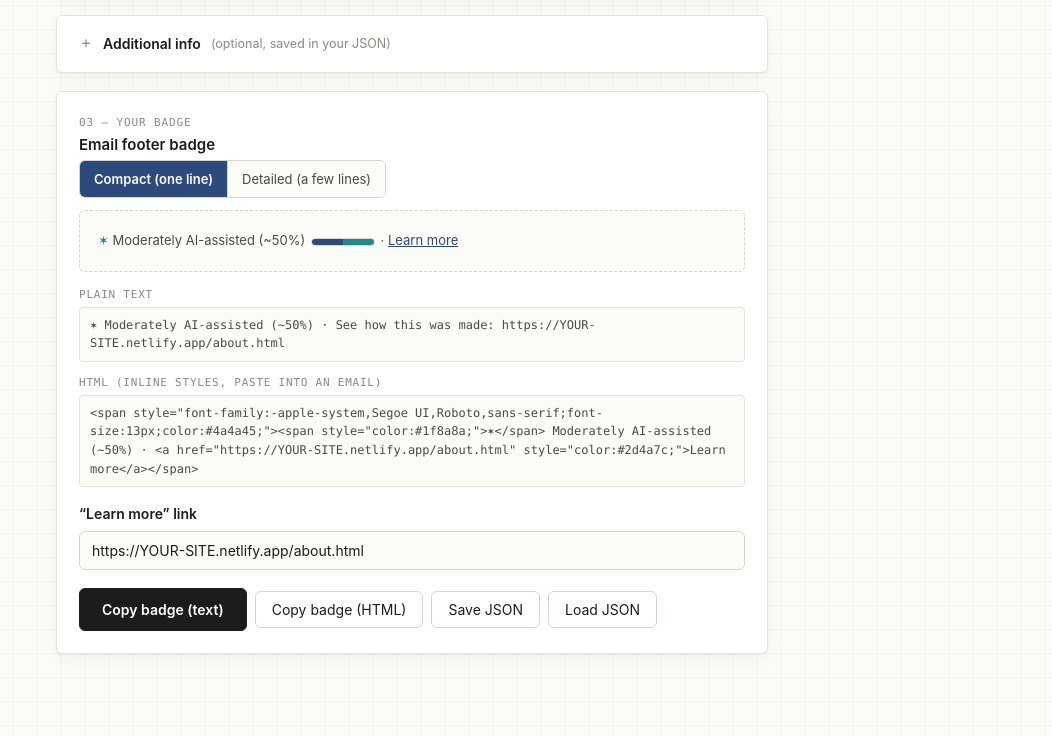
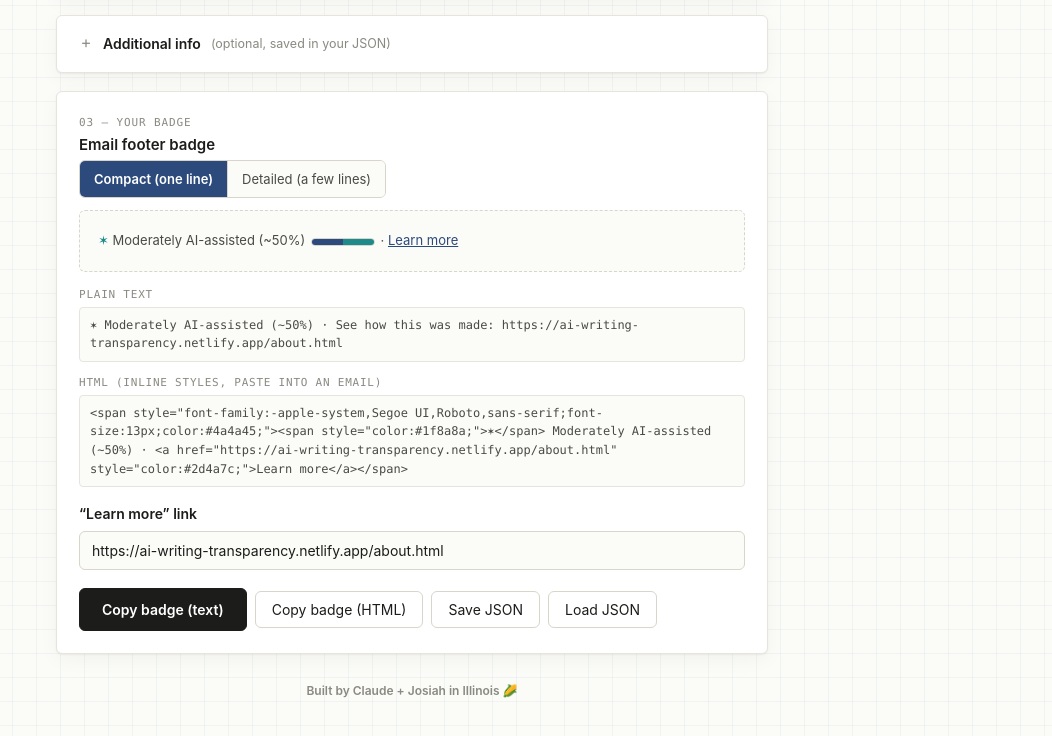
Before and after one commit to jdavid22/AI-Writing-Transparency-Lite, a plain HTML site: page index.html in a window 1280 px wide. Shown: the part 835-1571 px from the top of the page, without its empty margins (228-1280 px from the left). Drawn offline with Linux system fonts and the light colour scheme.

Commit message:
Added website footer

```diff
--- a/app.js
+++ b/app.js
@@ -26,7 +26,7 @@
 //  If you fork this, set LEARN_MORE_URL to your own About page (or leave it
 //  blank to auto-derive on http(s)).
 //
-const LEARN_MORE_URL = 'https://YOUR-SITE.netlify.app/about.html'; // default; users can override in the UI
+const LEARN_MORE_URL = 'https://ai-writing-transparency.netlify.app/about.html'; // default; users can override in the UI
 const PLACEHOLDER_URL = 'https://YOUR-SITE.example/about.html'; // shown only on file:// when the constant is blank and no override
 const BASE_KEY = 'aside.learnMoreUrl';
 
--- a/index.html
+++ b/index.html
@@ -125,6 +125,7 @@
       </div>
     </section>
 
+    <a class="credit" href="https://josiahmdavidson.com" target="_blank" rel="noopener">Built by Claude + Josiah in Illinois 🌽</a>
   </main>
 
   <div class="toast" id="toast" role="status" aria-live="polite"></div>
--- a/styles.css
+++ b/styles.css
@@ -330,6 +330,18 @@ details.collapse .collapse-body { padding: 0 22px 20px; }
 
 .brandline { text-align: center; font-family: var(--mono); font-size: 11px; color: var(--muted); margin-top: 22px; letter-spacing: 0.05em; }
 
+/* understated creator credit */
+.credit {
+  display: block;
+  text-align: center;
+  margin-top: 28px;
+  font-size: 12px;
+  font-weight: 600;
+  color: var(--muted);
+  text-decoration: none;
+}
+.credit:hover { text-decoration: underline; }
+
 .toast { position: fixed; bottom: 22px; left: 50%; transform: translateX(-50%); background: var(--ink); color: #fff; font-size: 13px; padding: 9px 18px; border-radius: 20px; opacity: 0; transition: opacity 0.2s; pointer-events: none; z-index: 50; }
 .toast.show { opacity: 1; }
 
```
Also changed, not shown: about.html (+2 -0 lines), 1 other file.
